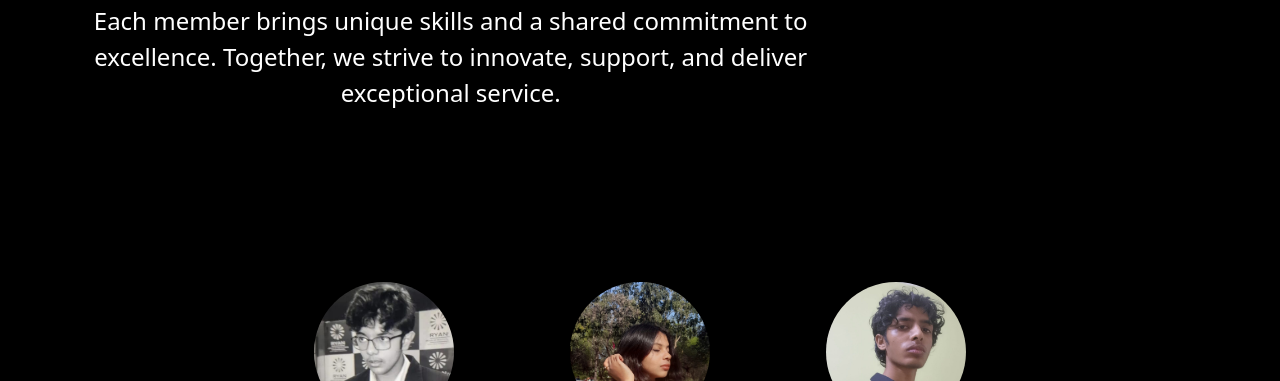
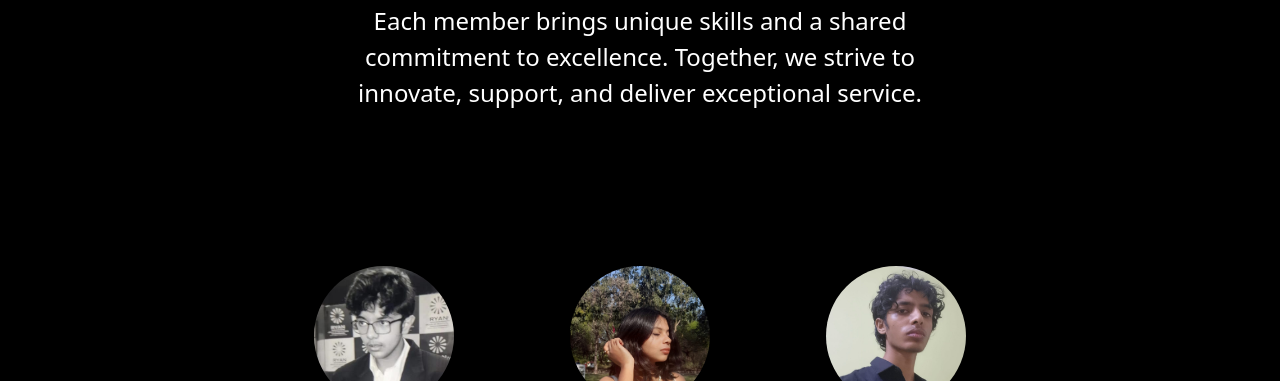
Before and after one commit to Genius398/website, a plain HTML site: page Our-team.html in a window 1280 px wide. Shown: the part 207-588 px from the top of the page. Drawn offline with nearby package versions, Linux system fonts and the light colour scheme.

Commit message:
Update Our-team.html

```diff
--- a/Our-team.html
+++ b/Our-team.html
@@ -104,7 +104,7 @@
     <div class="p-5 mb-4 bg-body-tertiary rounded-3" style="background-color: rgb(0, 0, 0);">
       <div class="container-fluid py-5">
         <h1 class="display-5 fw-bold">Meet our Team</h1>
-        <p class="col-md-8 fs-4">Each member brings unique skills and a shared commitment to excellence. Together, we strive to innovate, support, and deliver exceptional service.</p>
+        <p class="fs-4" style="max-width: 50%;align-self: center;margin: auto;">Each member brings unique skills and a shared commitment to excellence. Together, we strive to innovate, support, and deliver exceptional&nbsp;service.</p>
       </div>
     </div>
     <div class="row">
```
